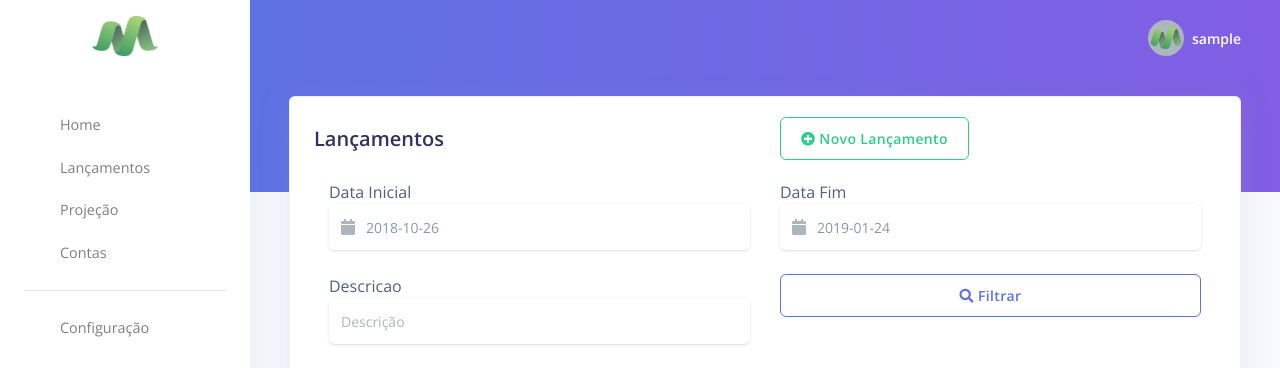
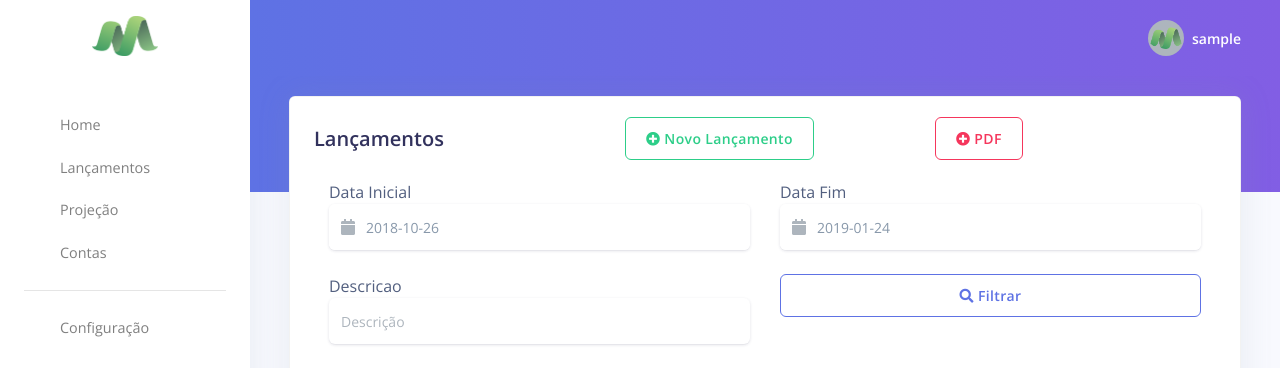
Before and after one commit to Walicen/FinancasFamiliar, a Django app: page /fatura/ in a window 1280 px wide. Shown: the top 368 px of the page. Run offline with Django 3.2, Linux system fonts and the light colour scheme; the visitor is signed in with stand-in values (Sample User, id 1); data that the repository does not hold is empty; some libraries are stand-ins or nearby versions.

Commit message:
Criando PDF .

```diff
--- a/contas/templates/contas/fatura_list.html
+++ b/contas/templates/contas/fatura_list.html
@@ -23,6 +23,13 @@
                           <a href="{% url 'contas_fatura_create' %}" class="btn btn-outline-success">
                                <i class="fas fa-plus-circle"></i>
                                Novo Lançamento
+                          </a>
+                        </div>
+
+                        <div class="col">
+                          <a href="{% url 'pdf' %}" class="btn btn-outline-danger">
+                               <i class="fas fa-plus-circle"></i>
+                               PDF
                           </a>
                         </div>
 
--- a/contas/urls.py
+++ b/contas/urls.py
@@ -31,7 +31,8 @@ urlpatterns += (
     path('fatura/detail/<int:pk>/', views.FaturaDetailView.as_view(), name='contas_fatura_detail'),
     path('fatura/update/<int:pk>/', views.FaturaUpdateView.as_view(), name='contas_fatura_update'),
     path('fatura/movimentacao/<int:fatura>', views.MovimentacaoView.as_view(), name='movimentacao'),
-    path('fatura/projecao', views.ProjecaoView.as_view(), name='projecao')
+    path('fatura/projecao', views.ProjecaoView.as_view(), name='projecao'),
+    path('fatura/pdf', views.pdf_generation, name='pdf')
 
 )
 
--- a/contas/views.py
+++ b/contas/views.py
@@ -11,6 +11,11 @@ from django.shortcuts import render, redirect
 from django.urls import reverse_lazy
 from django.views import View
 from django.views.generic import DetailView, ListView, UpdateView, CreateView
+
+from weasyprint import HTML, CSS
+from django.template.loader import get_template
+from django.http import HttpResponse
+
 
 from .forms import FaturaForm, ContaForm, MovimentacaoForm, PerfilForm, ProjecaoForm, PesquisaFaturaForm, \
     TransferenciaForm
@@ -58,6 +63,23 @@ class Home(LoginRequiredMixin, View):
         }
 
         return render(request, 'home.html', data)
+
+
+def pdf_generation(request):
+    html_template = []
+    html_template.append( '<ul>')
+    # Weasyprint
+    fatura_list = Fatura.objects.filter(data_vencimento__lte=date.today()).order_by('data_vencimento')
+
+    for f in fatura_list:
+        html_template.append('<li>{}</li>'.format(f.descricao))
+
+    html_template.append('<ul>')
+
+    pdf_file = HTML(string=''.join(html_template)).write_pdf()
+    response = HttpResponse(pdf_file, content_type='application/pdf')
+    response['Content-Disposition'] = 'filename="teste.pdf"'
+    return response
 
 
 class FaturaListView(LoginRequiredMixin, View):
```
